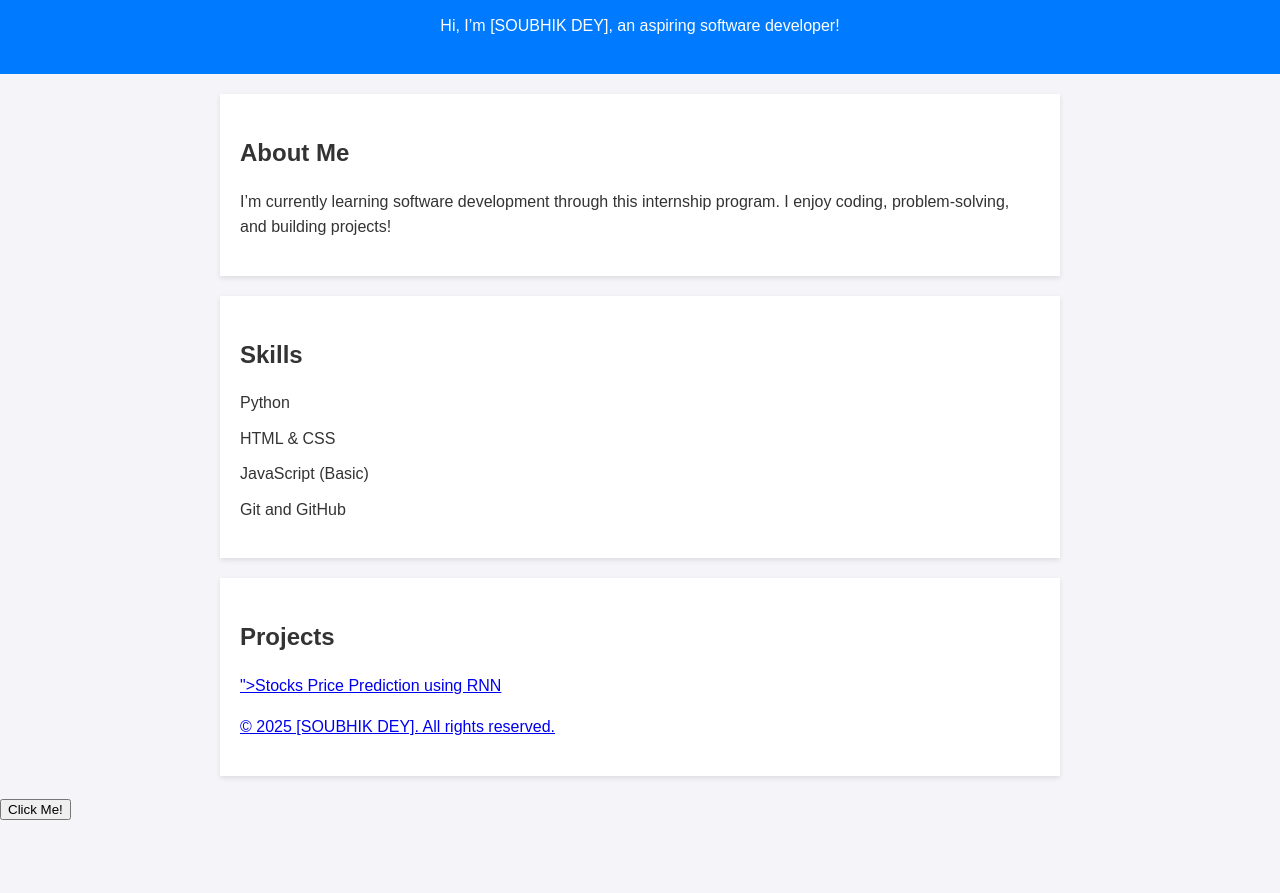
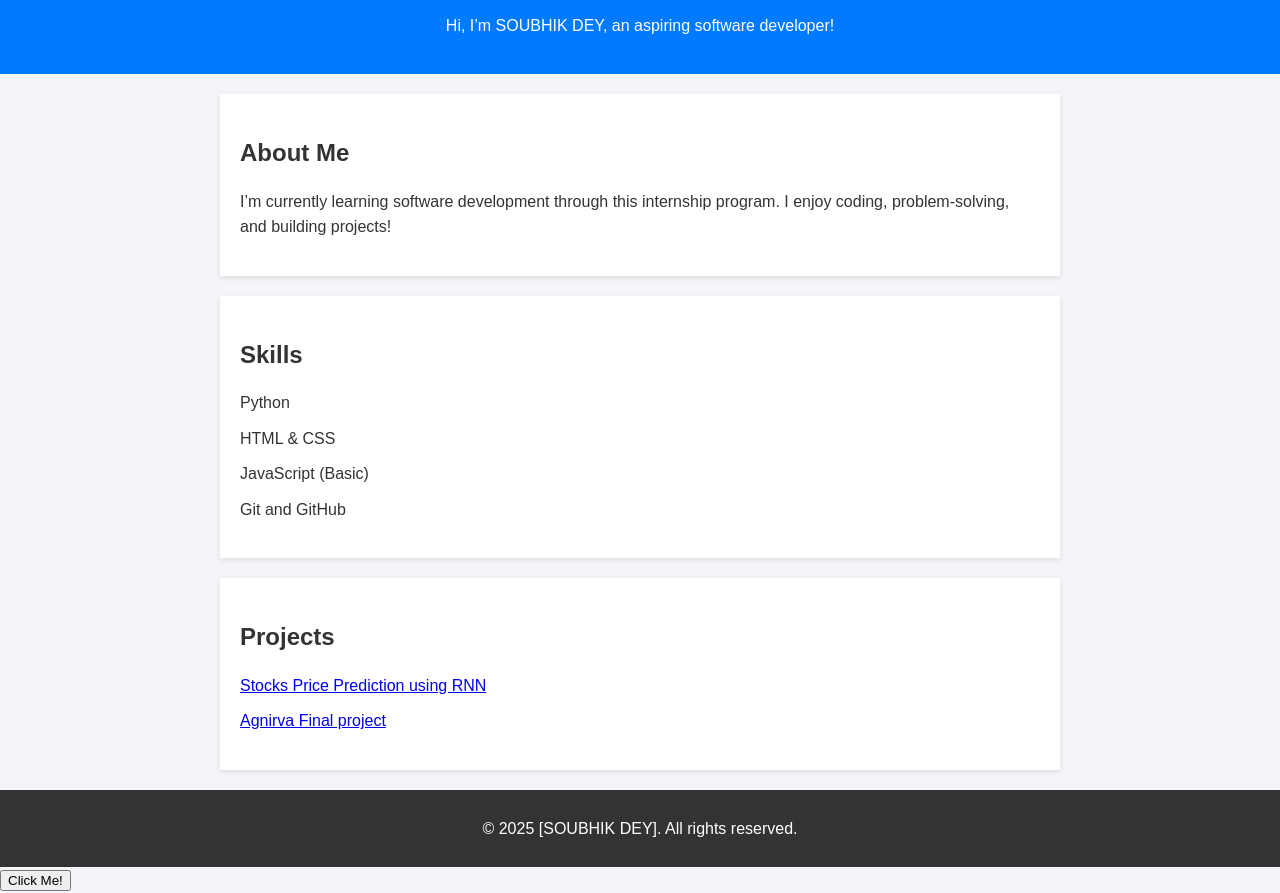
Before and after one commit to soubhikdey/Agnirva-Software-Internship-Program---Summer-2025, a plain HTML site: page index.html in a window 1280 px wide. Shown: the part 96-989 px from the top of the page. Before the commit the page ends 917 px from the top, so only its background shows below. Drawn offline with Linux system fonts and the light colour scheme.

Commit message:
Add files via upload

```diff
--- a/index.html
+++ b/index.html
@@ -10,7 +10,7 @@
 <body>
     <header>
         <h1>Welcome to My Portfolio</h1>
-        <p>Hi, I’m [SOUBHIK DEY], an aspiring software developer!</p>
+        <p>Hi, I’m SOUBHIK DEY, an aspiring software developer!</p>
     </header>
 
     <section id="about">
@@ -31,8 +31,8 @@
     <section id="projects">
         <h2>Projects</h2>
         <ul>
-            <li><a href="https://drive.google.com/drive/folders/11o4YSWmE-UzsVtEUZsQgkJz1CxfzrG4d?usp=drive_link">">Stocks Price Prediction using RNN</a></li>
-            <li><a href="https://soubhikdey.github.io/Capstone_final_Project_for-agnirva-internships_by_SoubhikDey_/>AgnirvaFinalProjects</a></li>
+            <li><a href="https://drive.google.com/drive/folders/11o4YSWmE-UzsVtEUZsQgkJz1CxfzrG4d?usp=drive_link">Stocks Price Prediction using RNN</a></li>
+            <li><a href="https://soubhikdey.github.io/Capstone_final_Project_for-agnirva-internships_by_SoubhikDey_/">Agnirva Final project</a></li>
         </ul>
     </section>
 
```
